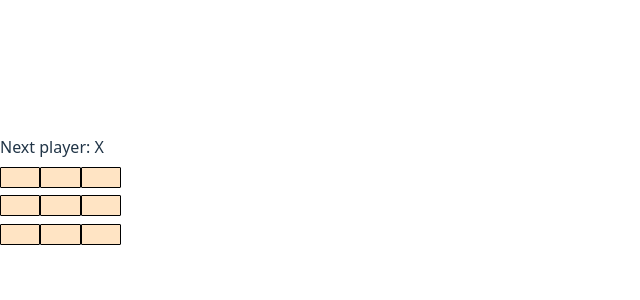
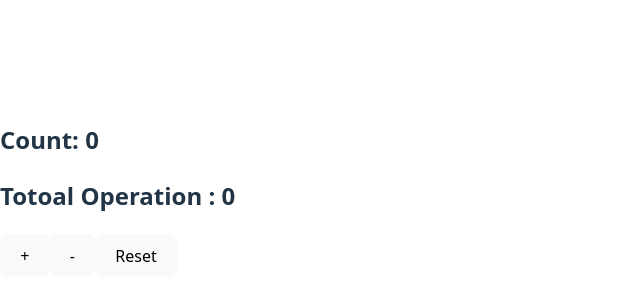
Before and after one commit to Himanshu-Koshti-lab/ReactLearning, a React (Vite) app in the folder reactLearningPoint/: page / in a window 1280 px wide. Shown: the part 210-510 px from the top of the page, without its empty margins (0-640 px from the left). Built offline with nearby package versions, Linux system fonts and the light colour scheme.

Commit message:
useReduser

```diff
--- a/reactLearningPoint/src/App.jsx
+++ b/reactLearningPoint/src/App.jsx
@@ -6,6 +6,7 @@ import UserCard from "./UserCard";
 import Game from "./tictactoe";
 import Square from "./tictactoe";
 import Board from "./tictactoe";
+import CardReduser from "./CardReduser";
 
 function App() {
   const [count, setCount] = useState(0);
@@ -40,9 +41,12 @@ function App() {
       <MyButton count = {clickCount} functionPass={showAlert}/>
       <MyButton count = {clickCount} functionPass={showAlert}/>
       <br />
-      {showCard} */}
+      {showCard}
+      <Board />
+      */}
 
-      <Board />
+<CardReduser />
+
     </div>
   );
 }
--- /dev/null
+++ b/reactLearningPoint/src/CardReduser.jsx
@@ -0,0 +1,34 @@
+import React, { useReducer } from 'react'
+
+export default function CardReduser() {
+
+    const [state , doOperation] = useReducer(operation, {count : 0, operationPerform : 0});
+
+  return (
+    <div>
+      <h2>Count: {state.count}</h2>
+      <h2>Totoal Operation : {state.operationPerform}</h2>
+      <button onClick={() => doOperation({ type: "add" })}>+</button>
+      <button onClick={() => doOperation({ type: "sub" })}>-</button>
+      <button onClick={() => doOperation({ type: "reset" })}>Reset</button>
+    </div>
+  )
+}
+
+function operation(state, action){
+    switch (action.type){
+        case "add" :
+            return { count: state.count + 1,
+                operationPerform: state.operationPerform + 1
+             };
+        case "sub" :
+            return { count: state.count - 1 ,
+                operationPerform: state.operationPerform + 1
+            };
+        case "reset" :
+            return { count: 0 ,
+                operationPerform: 0};
+        default:
+            throw new Error("Unknown action type");
+    }
+}
```
